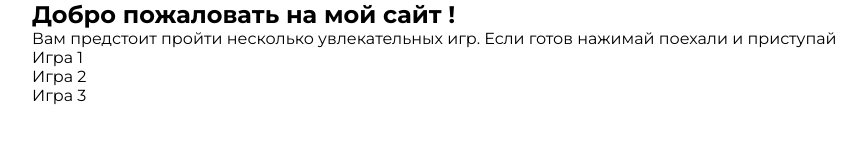
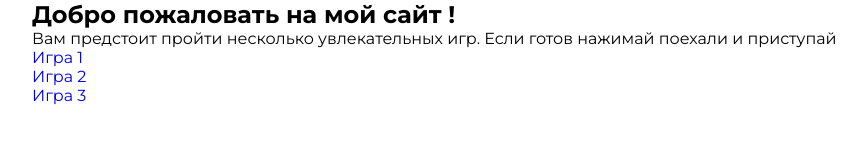
Before and after one commit to daryavyu/Homework1, a plain HTML site: page index.html in a window 1280 px wide. Shown: the whole page, without its empty margins (8-874 px from the left). Drawn offline with Linux system fonts and the light colour scheme.

Commit message:
редактировала домашнее задание1

```diff
--- a/index.html
+++ b/index.html
@@ -18,9 +18,9 @@
             </header>
     </section>
     <section class="games center">
-        <div class="games__item games__item_1">Игра 1</div>
-        <div class="games__item games__item_2">Игра 2</div>
-        <div class="games__item games__item_3">Игра 3</div>
+        <a href="#" class="games__item games__item_1">Игра 1</a>
+        <a href="#" class="games__item games__item_2">Игра 2</a>
+        <a href="#" class="games__item games__item_3">Игра 3</a>
     </section>
 </body>
 </html>
--- a/style.css
+++ b/style.css
@@ -15,3 +15,7 @@
   a {
     text-decoration: none;
   }
+
+  .games__item {
+    display: flex;
+  }
```
